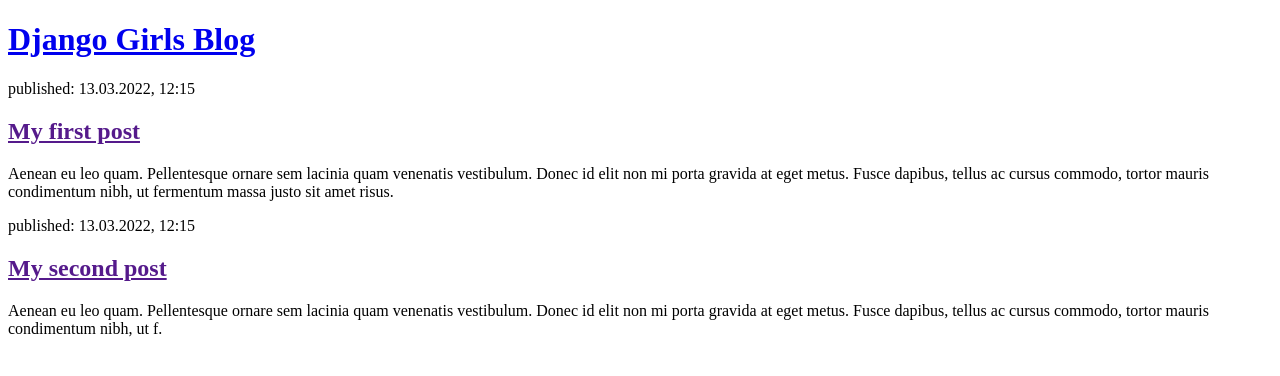
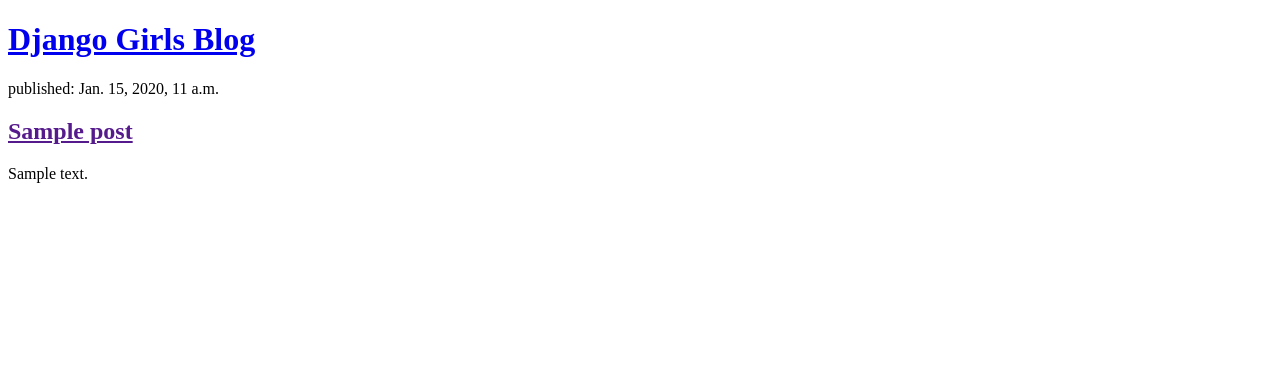
Before and after one commit to Kashlen/Blog-by-Django-Girls, a Django app: page / in a window 1280 px wide. Shown: the top 376 px of the page. Run offline with Django 4.2, Linux system fonts and the light colour scheme; tables that the repository leaves empty hold one stand-in row (values such as "Sample post").

Commit message:
Modified templates to display posts from database.

```diff
--- a/blog/models.py
+++ b/blog/models.py
@@ -10,7 +10,7 @@ class Post(models.Model):
     published_date = models.DateTimeField(blank=True, null=True)
 
     def publish(self):
-        self.published_date = timezone.now
+        self.published_date = timezone.now()
         self.save()
 
     def __str__(self):
--- a/blog/templates/blog/post_list.html
+++ b/blog/templates/blog/post_list.html
@@ -8,16 +8,12 @@
             <h1><a href="/">Django Girls Blog</a></h1>
         </header>
 
-        <article>
-            <time>published: 13.03.2022, 12:15</time>
-            <h2><a href="">My first post</a></h2>
-            <p>Aenean eu leo quam. Pellentesque ornare sem lacinia quam venenatis vestibulum. Donec id elit non mi porta gravida at eget metus. Fusce dapibus, tellus ac cursus commodo, tortor mauris condimentum nibh, ut fermentum massa justo sit amet risus.</p>
-        </article>
-
-        <article>
-            <time>published: 13.03.2022, 12:15</time>
-            <h2><a href="">My second post</a></h2>
-            <p>Aenean eu leo quam. Pellentesque ornare sem lacinia quam venenatis vestibulum. Donec id elit non mi porta gravida at eget metus. Fusce dapibus, tellus ac cursus commodo, tortor mauris condimentum nibh, ut f.</p>
-        </article>
+        {% for post in posts %}
+            <article>
+                <time>published: {{ post.published_date }}</time>
+                <h2><a href="">{{ post.title }}</a></h2>
+                <p>{{ post.text|linebreaksbr }}</p>
+            </article>
+        {% endfor %}
     </body>
 </html>
--- a/blog/views.py
+++ b/blog/views.py
@@ -1,6 +1,9 @@
 from django.shortcuts import render
+from .models import Post
+from django.utils import timezone
 
 # Create your views here.
 
 def post_list(request):
-    return render(request, 'blog/post_list.html', {})
+    posts = Post.objects.filter(published_date__lte=timezone.now()).order_by('published_date')  #lte - lower then element(?) x gte - greater...
+    return render(request, 'blog/post_list.html', {'posts': posts})
```
Also changed, not shown: blog/migrations/0001_initial.py.
